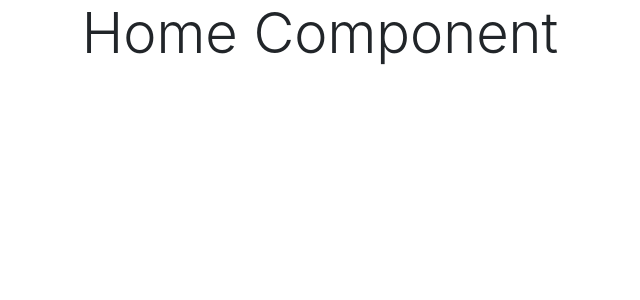
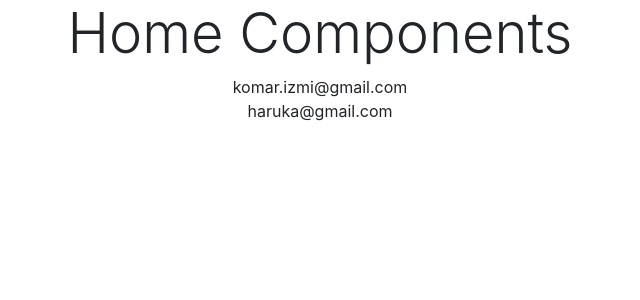
Before and after one commit to komarapc/reactjs-basic, a React (Create React App) app: page / in a window 1280 px wide. Shown: the top 300 px of the page, without its empty margins (320-960 px from the left). Built offline with nearby package versions, Linux system fonts and the light colour scheme.

Commit message:
dynamic values

```diff
--- a/src/home.tsx
+++ b/src/home.tsx
@@ -1,15 +1,34 @@
-import { Fragment } from "react"
+import { Fragment } from "react";
 
-const Home = ()=>{
-  return(
+const Home = () => {
+  const title: string = "Home Components";
+  const persons: { id: number; person_name: string; email: string }[] = [
+    {
+      id: 0,
+      person_name: "Komar",
+      email: "komar.izmi@gmail.com",
+    },
+    {
+      id: 1,
+      person_name: "Haruka",
+      email: "haruka@gmail.com",
+    },
+  ];
+
+  return (
     <Fragment>
       <div className="container">
         <h1 className="display-4">
-          Home Component
+          {title} <br />
         </h1>
+        <p>
+          {persons.map((person, i) => {
+            return <div>{person.email}</div>;
+          })}
+        </p>
       </div>
     </Fragment>
-  )
-}
+  );
+};
 
-export default Home
+export default Home;
```
